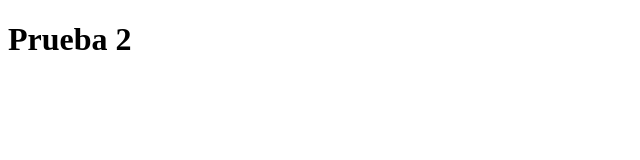
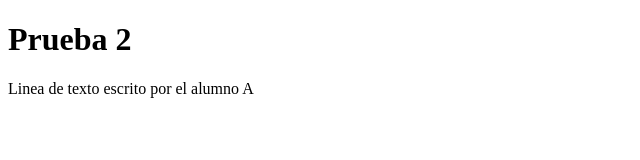
Before and after one commit to Sr0mar/prueba2, a plain HTML site: page index.html in a window 1280 px wide. Shown: the whole page, without its empty margins (0-640 px from the left). Drawn offline with Linux system fonts and the light colour scheme.

Commit message:
Texto alumno A

```diff
--- a/index.html
+++ b/index.html
@@ -5,5 +5,7 @@
 	</head>
 	<body>
 		<h1> Prueba 2 </h1>
+		<p> Linea de texto escrito por el alumno A
+		</p>
 	</body>
 </html>
```
